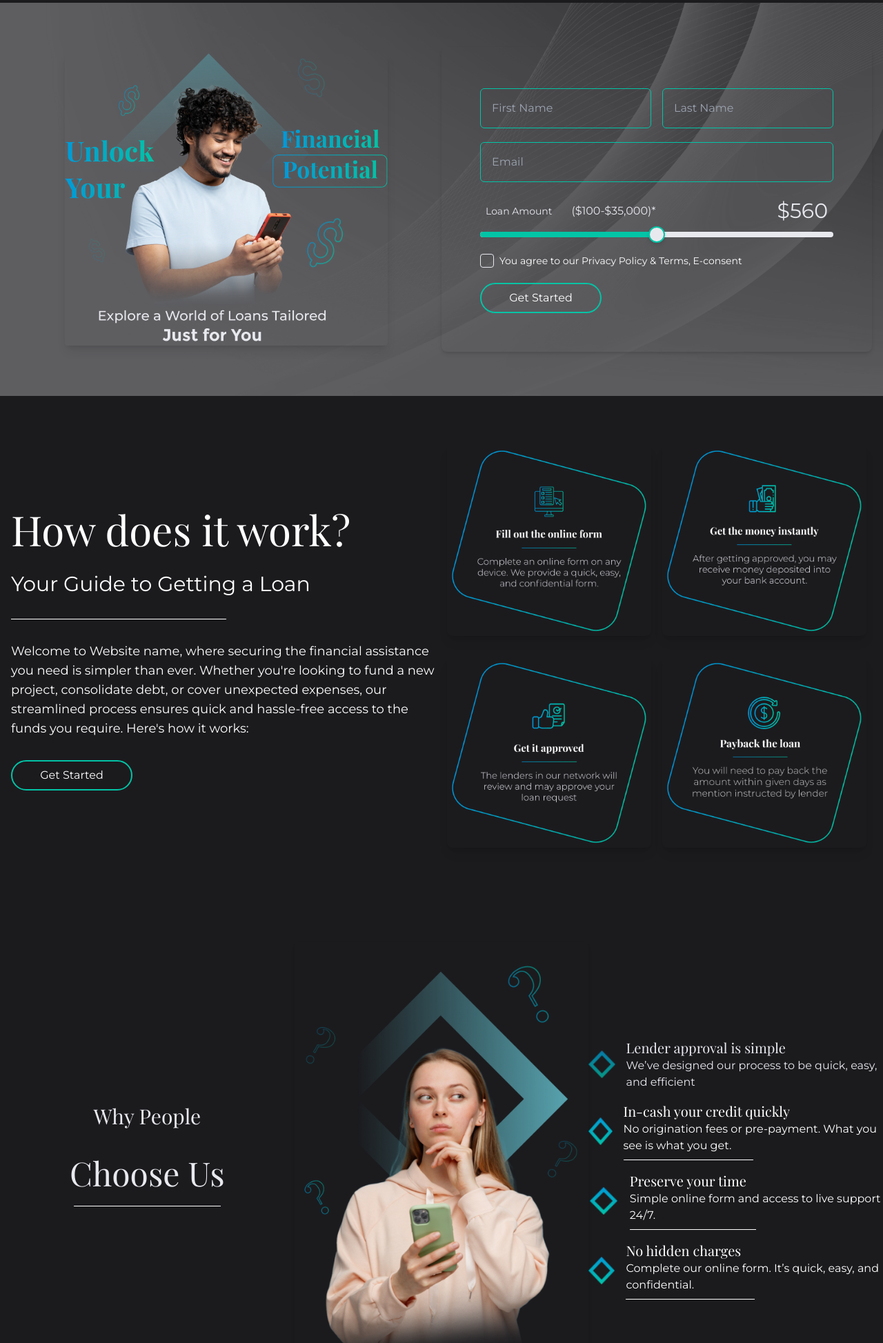
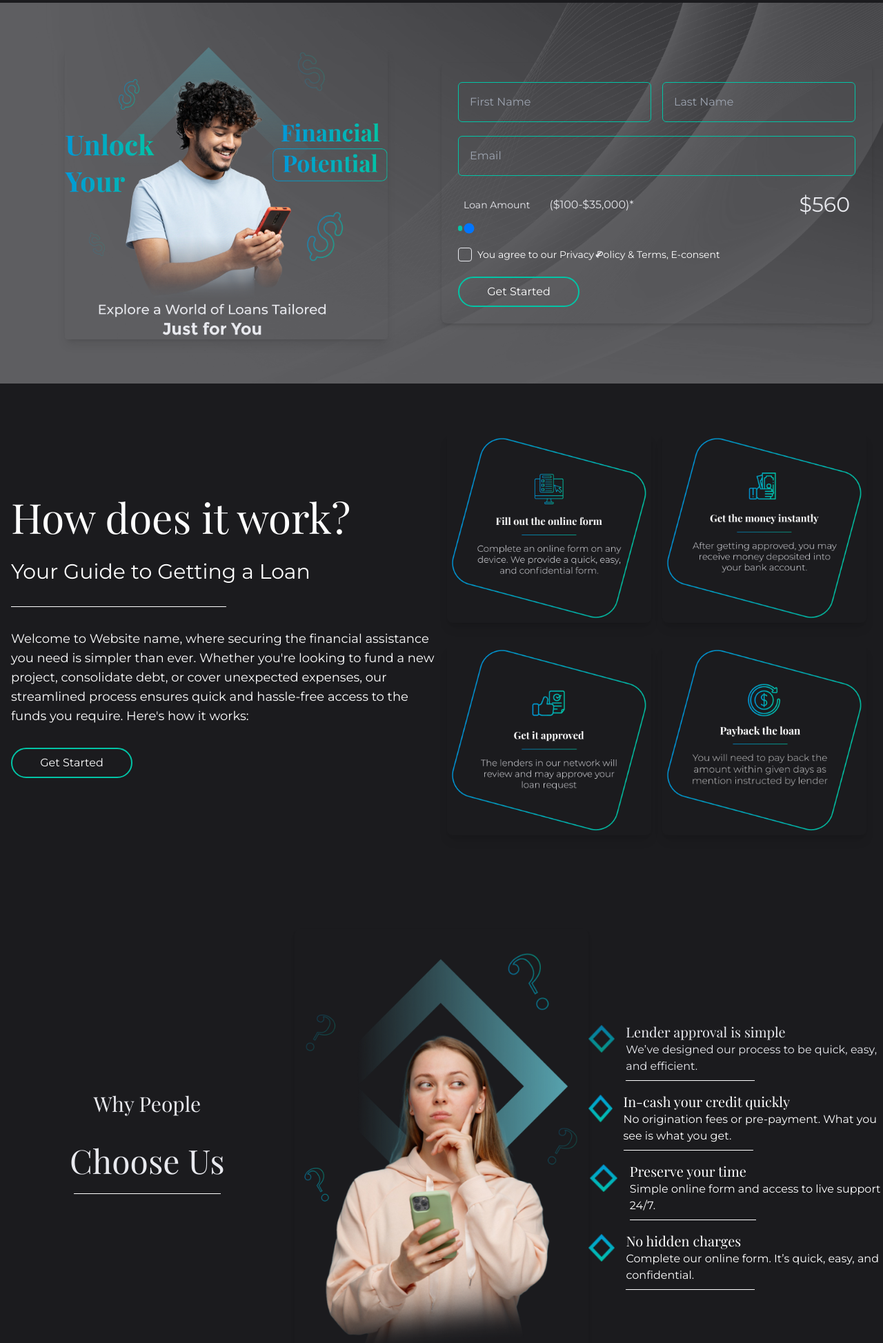
Before and after one commit to vishaldhangar1011/Home-Page, a website: page index.html in a window 1280 px wide. Shown: the part 60-2007 px from the top of the page at 69% size. Drawn offline with nearby package versions, Linux system fonts and the light colour scheme.

Commit message:
some updates

```diff
--- a/index.html
+++ b/index.html
@@ -65,14 +65,14 @@
                 <img src="./images/hero-1.png" alt="Hero" class="w-3/4 h-auto rounded shadow-lg mx-auto" />
             </div>
             <div class="md:w-1/2">
-                <form class="bg-transparent text-white p-14 rounded-lg shadow-md">
+                <form class="bg-transparent text-white p-6 sm:p-8 md:p-10 lg:p-14 rounded-lg shadow-md">
                     <div class="mb-4 flex flex-col md:flex-row md:space-x-4">
-                        <div class="flex-1">
+                        <div class="flex-1 mb-2 md:mb-0">
                             <input type="text"
                                 class="mt-1 p-4 border border-customGreen rounded-md w-full bg-transparent text-customLightGray font-montserrat"
                                 placeholder="First Name" />
                         </div>
-                        <div class="flex-1">
+                        <div class="flex-1 mb-2 md:mb-0">
                             <input type="text"
                                 class="mt-1 p-4 border border-customGreen rounded-md w-full bg-transparent text-customLightGray font-montserrat"
                                 placeholder="Last Name" />
@@ -88,36 +88,38 @@
                             <p class="text-sm text-customLightGray font-montserrat">Loan Amount</p>
                             <span class="text-base text-customLightGray font-montserrat">($100-$35,000)*</span>
                         </div>
-                        <p class="text-3xl text-customLightGray font-montserrat">$560</p>
+                        <p id="loanAmount" class="text-3xl text-customLightGray font-montserrat">$560</p>
                     </div>
+
                     <div class="mb-6">
                         <div class="relative pt-1">
-                            <div class="flex items-center justify-between">
-                                <div class="flex-1 bg-customLightGray rounded-full h-2">
-                                    <div class="bg-customGreen h-2 rounded-full w-1/2"></div>
-                                </div>
+                            <div class="flex-1 bg-gray-300 rounded-full h-2">
+                                <div id="progressBar" class="bg-customGreen h-2 rounded-full" style="width: 1%;"></div>
                             </div>
-                            <div class="absolute -top-1 left-1/2 transform -translate-x-1/2">
-                                <div
-                                    class="h-6 w-6 bg-customLightGray rounded-full border-2 border-customGreen shadow-md">
-                                </div>
-                            </div>
+                            <input type="range" id="loanRange" min="100" max="35000" step="100" value="560"
+                                class="absolute top-0 left-0 w-full h-3 appearance-none bg-transparent">
                         </div>
                     </div>
                     <div class="mb-4">
                         <label class="inline-flex items-center cursor-pointer">
                             <input type="checkbox"
-                                class="form-checkbox h-5 w-5 text-gray-900 appearance-none border border-customLightGray rounded checked:bg-customLightGray checked:border-transparent"
+                                class="form-checkbox h-5 w-5 text-gray-900 appearance-none border border-customLightGray rounded checked:bg-customLightGray checked:border-transparent peer"
                                 onchange="toggleTerms(this)" />
-                            <span class="relative ml-2 font-montserrat text-sm text-white">You agree to our Privacy
-                                Policy & Terms, E-consent<span
-                                    class="absolute left-0 top-0 w-full h-full flex items-center justify-center text-customLightGray transition-opacity duration-200 checkmark hidden">✔</span></span>
+                            <span class="relative ml-2 font-montserrat text-sm text-white">
+                                You agree to our Privacy Policy & Terms, E-consent
+                                <span
+                                    class="absolute left-0 top-0 w-full h-full flex items-center justify-center text-customLightGray transition-opacity duration-200 checkmark opacity-0 peer-checked:opacity-100">
+                                    ✔
+                                </span>
+                            </span>
                         </label>
+
                     </div>
                     <button type="submit"
                         class="w-44 font-montserrat border-2 border-customGreen text-white py-2 rounded-full hover:bg-customGreen transition duration-200">Get
                         Started</button>
                 </form>
+
             </div>
         </section>
 
@@ -179,66 +181,51 @@
 
                 <div class="flex-1">
                     <ul class="mt-6 list-disc list-inside text-gray-600">
-                        <li class="flex items-center mb-4">
+                        <li class="flex items-start mb-4">
                             <div class="w-12 h-12 rounded-full bg-transparent flex items-center justify-center mr-4">
                                 <img src="./images/Subtract.png" alt="Logo" class="w-10 h-10 opacity-75">
                             </div>
-                            <div class="flex-grow flex items-center"> <!-- Changed to items-center -->
-                                <div class="flex flex-col">
-                                    <h3 class="text-xl font-playfair text-customLightGray">Lender approval is simple
-                                    </h3>
-                                    <p class="text-customLightGray font-montserrat">We’ve designed our process to be
-                                        quick, easy, and efficient</p>
-                                </div>
-                                <div class="flex justify-start mt-2">
-                                    <div class="border-t border-white w-1/2"></div>
-                                </div>
+                            <div class="flex-grow flex flex-col">
+                                <h3 class="text-xl font-playfair text-customLightGray">Lender approval is simple</h3>
+                                <p class="text-customLightGray font-montserrat">We’ve designed our process to be quick, easy, and efficient.</p>
+                                <div class="border-t border-white w-1/2 mt-2"></div>
                             </div>
                         </li>
 
-                        <li class="flex items-center mb-4">
+                        <li class="flex items-start mb-4">
                             <div class="w-12 h-12 rounded-full bg-transparent flex items-center justify-center mr-4">
-                                <img src="./images/Subtract.png" alt="Logo" class="rounded-full w-10 h-10">
+                                <img src="./images/Subtract.png" alt="Logo" class="w-10 h-10 rounded-full">
                             </div>
-                            <div class="flex-grow flex flex-col justify-center">
+                            <div class="flex-grow flex flex-col">
                                 <h3 class="text-xl font-playfair text-white">In-cash your credit quickly</h3>
-                                <p class="text-white font-montserrat">No origination fees or pre-payment. What you see
-                                    is what you get.</p>
-                                <div class="flex justify-start mt-2">
-                                    <div class="border-t border-white w-1/2"></div>
-                                </div>
+                                <p class="text-white font-montserrat">No origination fees or pre-payment. What you see is what you get.</p>
+                                <div class="border-t border-white w-1/2 mt-2"></div>
                             </div>
                         </li>
 
-                        <li class="flex items-center mb-4">
+                        <li class="flex items-start mb-4">
                             <div class="w-12 h-12 rounded-full bg-transparent flex items-center justify-center mr-4">
-                                <img src="./images/Subtract.png" alt="Logo" class="rounded-full w-10 h-10">
+                                <img src="./images/Subtract.png" alt="Logo" class="w-10 h-10 rounded-full">
                             </div>
-                            <div class="flex-grow flex flex-col justify-center">
+                            <div class="flex-grow flex flex-col">
                                 <h3 class="text-xl font-playfair text-white">Preserve your time</h3>
-                                <p class="text-white font-montserrat">Simple online form and access to live support
-                                    24/7.</p>
-                                <div class="flex justify-start mt-2">
-                                    <div class="border-t border-white w-1/2"></div>
-                                </div>
+                                <p class="text-white font-montserrat">Simple online form and access to live support 24/7.</p>
+                                <div class="border-t border-white w-1/2 mt-2"></div>
                             </div>
                         </li>
 
-                        <li class="flex items-center mb-4">
+                        <li class="flex items-start mb-4">
                             <div class="w-12 h-12 rounded-full bg-transparent flex items-center justify-center mr-4">
-                                <img src="./images/Subtract.png" alt="Logo" class="rounded-full w-10 h-10">
+                                <img src="./images/Subtract.png" alt="Logo" class="w-10 h-10 rounded-full">
                             </div>
-                            <div class="flex-grow flex flex-col justify-center">
+                            <div class="flex-grow flex flex-col">
                                 <h3 class="text-xl font-playfair text-white">No hidden charges</h3>
-                                <p class="text-white font-montserrat">Complete our online form. It’s quick, easy, and
-                                    confidential.</p>
-                                <div class="flex justify-start mt-2">
-                                    <div class="border-t border-white w-1/2"></div>
-                                </div>
+                                <p class="text-white font-montserrat">Complete our online form. It’s quick, easy, and confidential.</p>
+                                <div class="border-t border-white w-1/2 mt-2"></div>
                             </div>
                         </li>
+                    </ul>
 
-                    </ul>
                 </div>
             </div>
         </section>
--- a/script.js
+++ b/script.js
@@ -2,6 +2,9 @@ const button = document.getElementById("navbar-toggle");
 const nav = document.getElementById("navbar-multi-level");
 const menuIcon = document.getElementById("menu-icon");
 const closeIcon = document.getElementById("close-icon");
+const loanRange = document.getElementById('loanRange');
+        const loanAmount = document.getElementById('loanAmount');
+        const progressBar = document.getElementById('progressBar');
 
 //button clicked logic
 button.addEventListener("click", () => {
@@ -20,3 +23,11 @@ function toggleTerms(checkbox) {
       checkmark.classList.add('hidden');
   }
 }
+
+//range logic
+loanRange.addEventListener('input', function() {
+  const value = parseInt(this.value);
+  loanAmount.textContent = `$${value.toLocaleString()}`;
+  const percentage = ((value - 100) / (35000 - 100)) * 100;
+  progressBar.style.width = `${percentage}%`;
+});
--- a/tailwind.config.js
+++ b/tailwind.config.js
@@ -8,11 +8,10 @@ module.exports = {
         montserrat: ['Montserrat', 'sans-serif'],
       },
       colors: {
-        customLightGray: '#E8E9EE', //
+        customLightGray: '#E8E9EE',
         customGray: '#1B1B1E',
-        customGreen: '#02C4A6', //for button border
+        customGreen: '#02C4A6',
         customBlue: '#0197DA',
-        customGradient: 'linear-gradient(90deg, #0096DB 0%, #02C4A5 100%)' //for buttons, input gradient
 
       },
 
```
